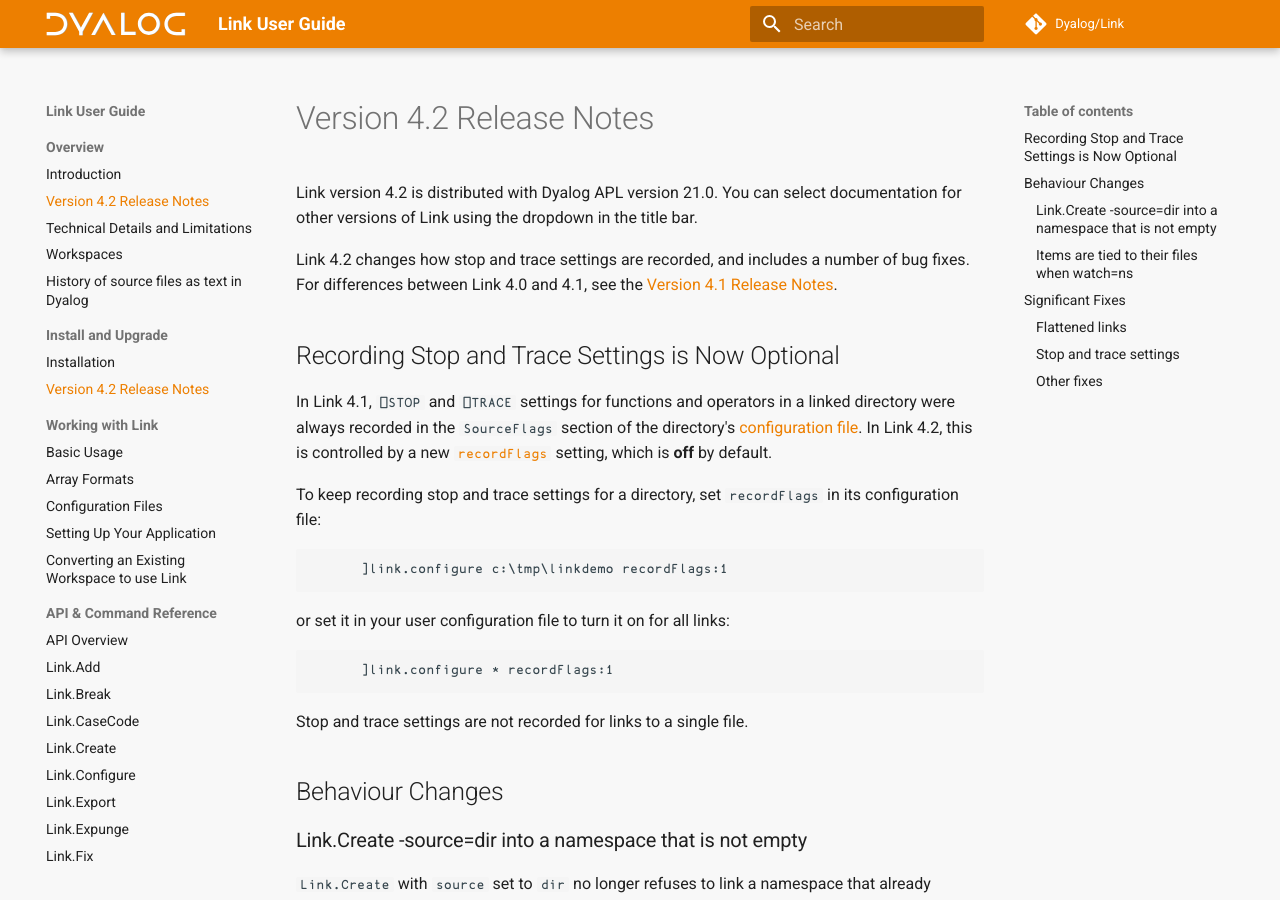
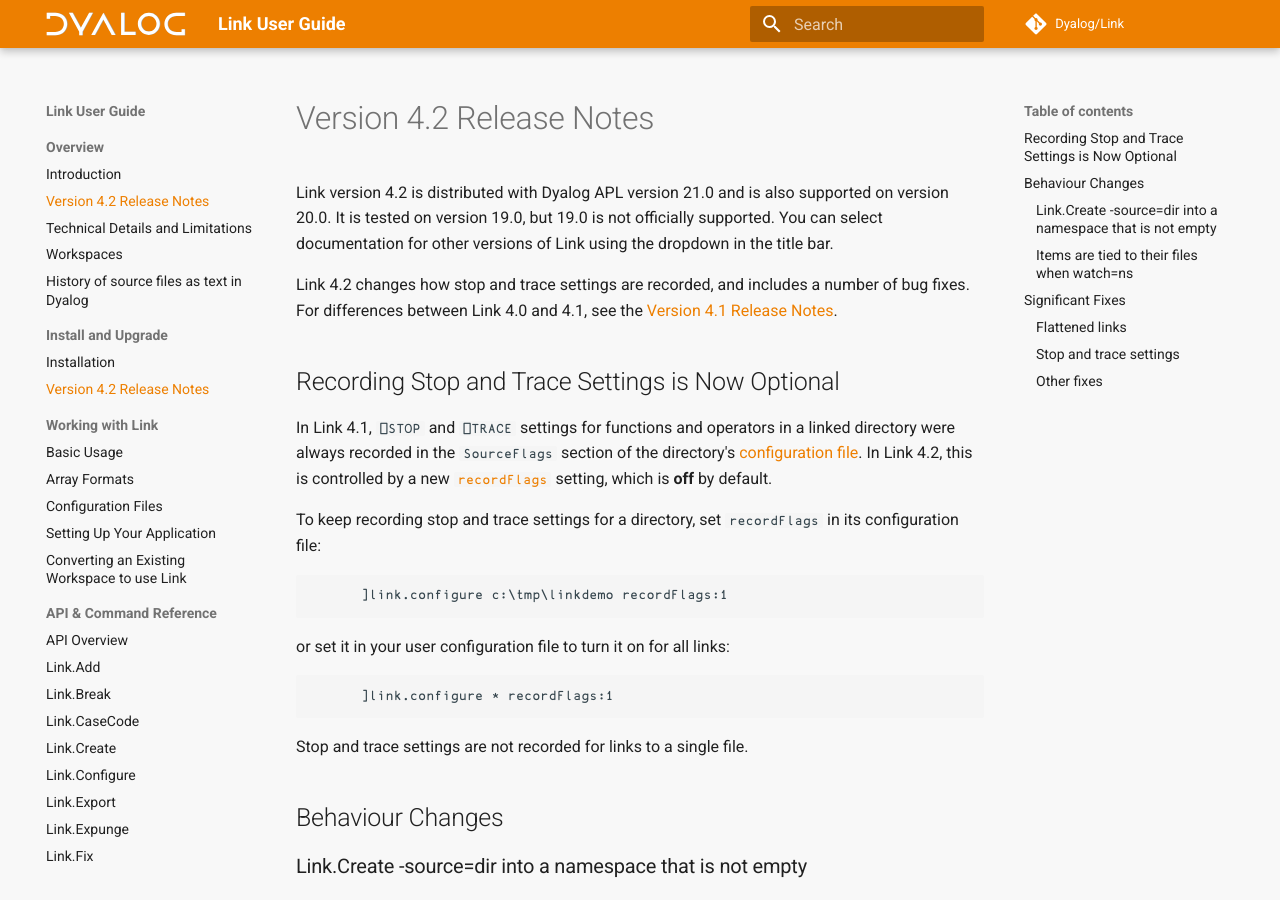
Before and after one commit to Dyalog/link, an MkDocs documentation site: the page built from docs/ReleaseNotes42.md, in a window 1280 px wide and 900 px high. Built offline with MkDocs 1.6.1 and Material for MkDocs 9.7.7, drawn with Linux system fonts in a browser that asks for light colours; comment, search, counter and statistics services are not loaded; the version menu is left out.

Commit message:
4.2 supports v20.0 and is tested on v19.0

```diff
--- a/docs/ReleaseNotes42.md
+++ b/docs/ReleaseNotes42.md
@@ -1,6 +1,6 @@
 # Version 4.2 Release Notes
 
-Link version 4.2 is distributed with Dyalog APL version 21.0.
+Link version 4.2 is distributed with Dyalog APL version 21.0 and is also supported on version 20.0. It is tested on version 19.0, but 19.0 is not officially supported.
 You can select documentation for other versions of Link using the dropdown in the title bar.
 
 Link 4.2 changes how stop and trace settings are recorded, and includes a number of bug fixes.
```
Also changed, not shown: README.md (+2 -2 lines).
